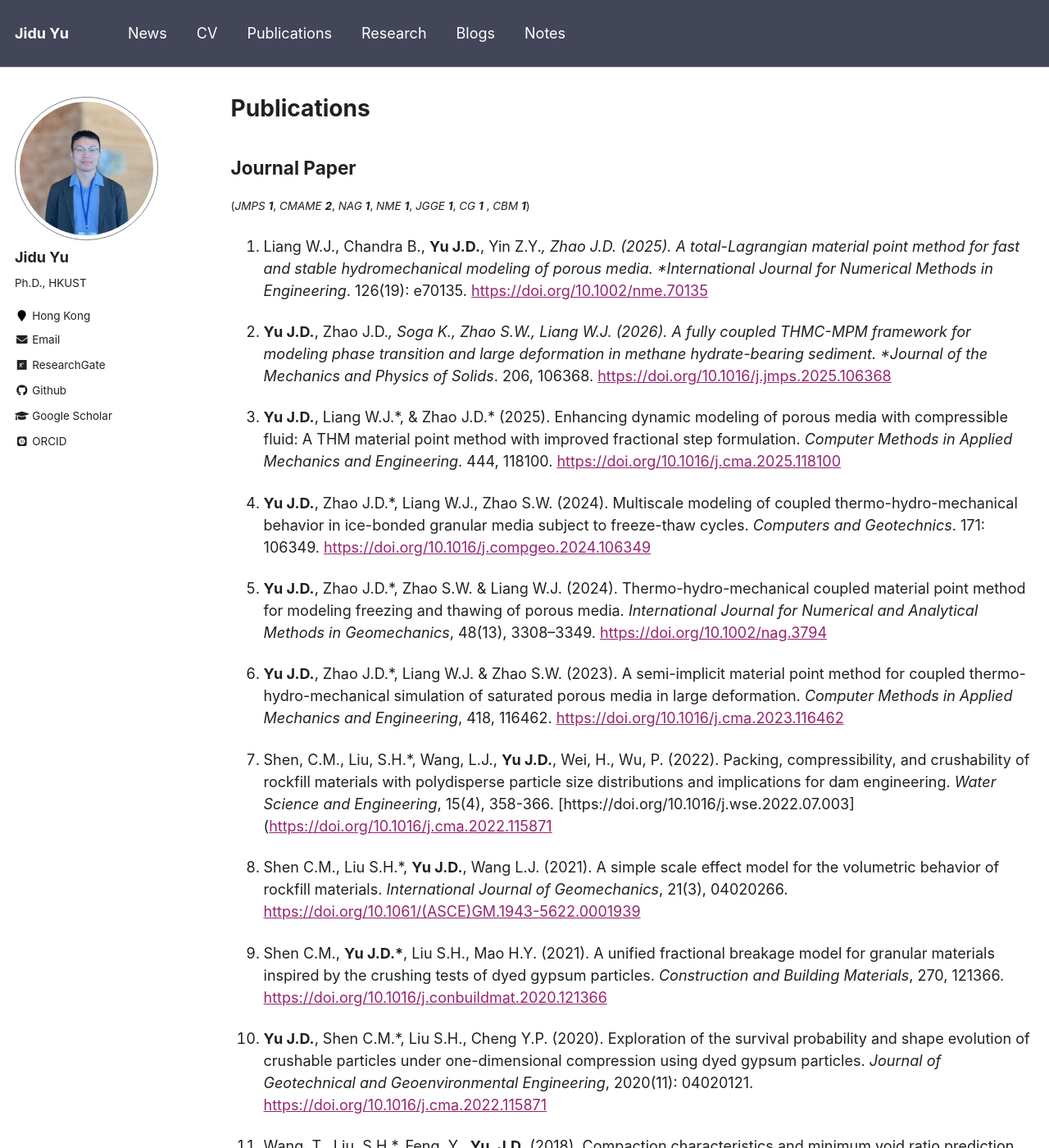
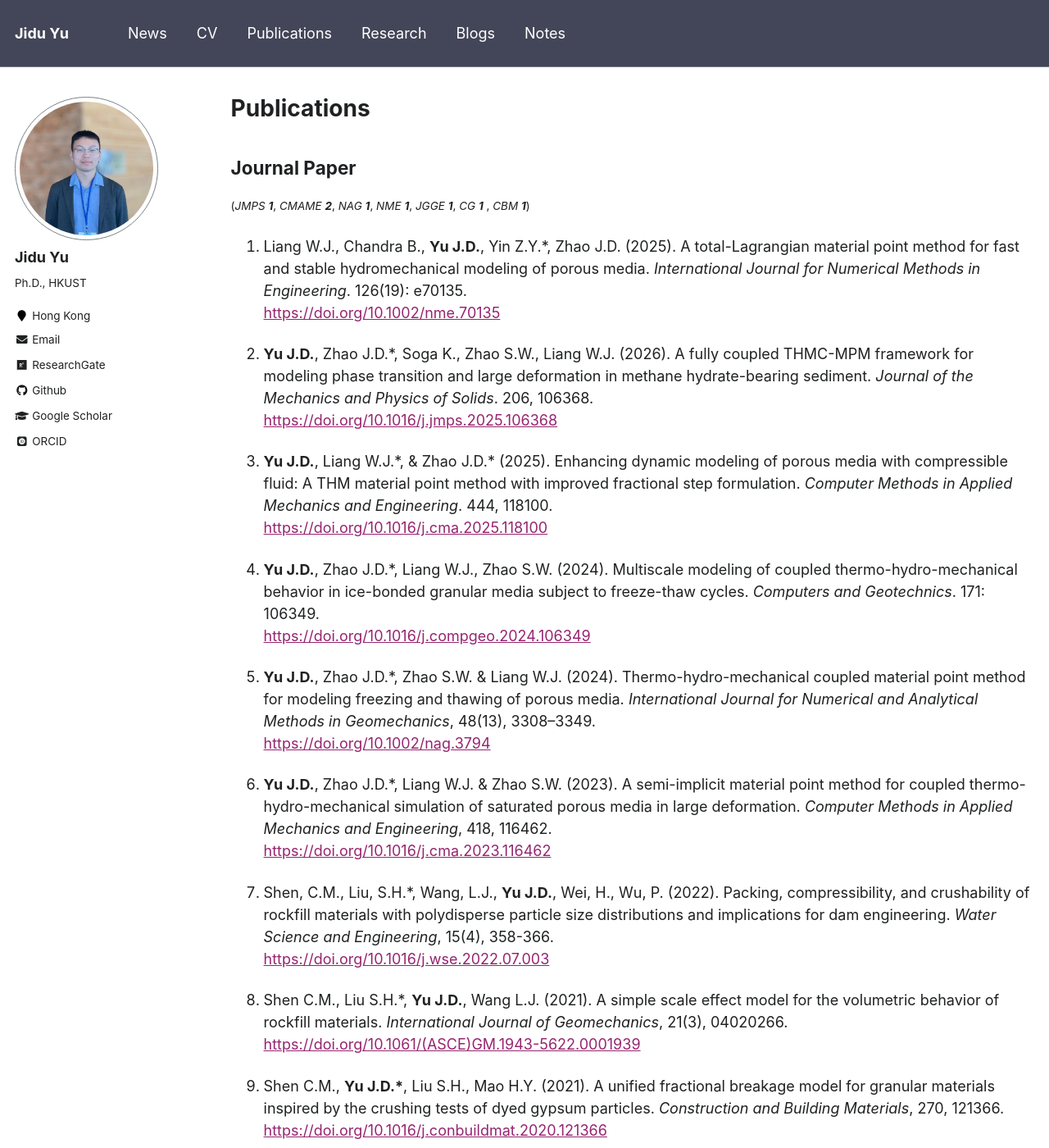
Before and after one commit to yujidu/yujidu.github.io, a Jekyll site: the page built from _pages/publications.md, in a window 1280 px wide and 1400 px high. Shown: the whole window at 82% size. Built offline with Jekyll 4.4.1, drawn with Linux system fonts in a browser that asks for light colours; some web fonts are replaced.

Commit message:
Update publications.md

```diff
--- a/_pages/publications.md
+++ b/_pages/publications.md
@@ -14,42 +14,42 @@
  *CG* ***1*** ,
  *CBM* ***1***)</small>
 
-11. Liang W.J., Chandra B., **Yu J.D.**, Yin Z.Y.*, Zhao J.D. (2025). A total-Lagrangian material point method for fast and stable hydromechanical modeling of porous media. *International Journal for Numerical Methods in Engineering*. 126(19): e70135.
-[https://doi.org/10.1002/nme.70135](https://doi.org/10.1002/nme.70135)
+11. Liang W.J., Chandra B., **Yu J.D.**, Yin Z.Y.\*, Zhao J.D. (2025). A total-Lagrangian material point method for fast and stable hydromechanical modeling of porous media. *International Journal for Numerical Methods in Engineering*. 126(19): e70135.
+<br /><https://doi.org/10.1002/nme.70135>
 
-10.  **Yu J.D.**, Zhao J.D.*, Soga K., Zhao S.W., Liang W.J. (2026). A fully coupled THMC-MPM framework for modeling phase transition and large deformation in methane hydrate-bearing sediment. *Journal of the Mechanics and Physics of Solids*. 206, 106368.
-[https://doi.org/10.1016/j.jmps.2025.106368](https://doi.org/10.1016/j.jmps.2025.106368)
+10.  **Yu J.D.**, Zhao J.D.\*, Soga K., Zhao S.W., Liang W.J. (2026). A fully coupled THMC-MPM framework for modeling phase transition and large deformation in methane hydrate-bearing sediment. *Journal of the Mechanics and Physics of Solids*. 206, 106368.
+<br /><https://doi.org/10.1016/j.jmps.2025.106368>
 
 9.  **Yu J.D.**, Liang W.J.\*, & Zhao J.D.* (2025). Enhancing dynamic modeling of porous media with compressible fluid: A THM material point method with improved fractional step formulation. *Computer Methods in Applied Mechanics and Engineering*. 444, 118100.
-[https://doi.org/10.1016/j.cma.2025.118100](https://doi.org/10.1016/j.cma.2025.118100)
+<br /><https://doi.org/10.1016/j.cma.2025.118100>
 
 8.  **Yu J.D.**, Zhao J.D.\*, Liang W.J., Zhao S.W. (2024). Multiscale modeling of coupled thermo-hydro-mechanical behavior in ice-bonded granular media subject to freeze-thaw cycles. *Computers and Geotechnics*. 171: 106349.
- [https://doi.org/10.1016/j.compgeo.2024.106349](https://doi.org/10.1016/j.compgeo.2024.106349)
+<br /><https://doi.org/10.1016/j.compgeo.2024.106349>
 
-7.  **Yu J.D.**, Zhao J.D.\*,  Zhao S.W. & Liang W.J. (2024). Thermo-hydro-mechanical coupled material point method for modeling freezing and thawing of porous media.
+7.  **Yu J.D.**, Zhao J.D.\*, Zhao S.W. & Liang W.J. (2024). Thermo-hydro-mechanical coupled material point method for modeling freezing and thawing of porous media.
 *International Journal for Numerical and Analytical Methods in Geomechanics*,
 48(13), 3308–3349.
-[https://doi.org/10.1002/nag.3794](https://doi.org/10.1002/nag.3794)
+<br /><https://doi.org/10.1002/nag.3794>
 
 6.  **Yu J.D.**, Zhao J.D.\*, Liang W.J. & Zhao S.W. (2023). A semi-implicit material point method for coupled thermo-hydro-mechanical simulation of saturated porous media in large deformation.
 *Computer Methods in Applied Mechanics and Engineering*,
 418, 116462.
-[https://doi.org/10.1016/j.cma.2023.116462](https://doi.org/10.1016/j.cma.2023.116462)
+<br /><https://doi.org/10.1016/j.cma.2023.116462>
 
 5.   Shen, C.M., Liu, S.H.\*, Wang, L.J., **Yu J.D.**, Wei, H., Wu, P. (2022). Packing, compressibility, and crushability of rockfill materials with polydisperse particle size distributions and implications for dam engineering. *Water Science and Engineering*, 15(4), 358-366.
-[https://doi.org/10.1016/j.wse.2022.07.003]([https://doi.org/10.1016/j.cma.2022.115871](https://doi.org/10.1016/j.wse.2022.07.003)
+<br /><https://doi.org/10.1016/j.wse.2022.07.003>
 
 4.   Shen C.M., Liu S.H.\*, **Yu J.D.**, Wang L.J. (2021). A simple scale effect model for the volumetric behavior of rockfill materials. *International Journal of Geomechanics*, 21(3), 04020266.
-[https://doi.org/10.1061/(ASCE)GM.1943-5622.0001939](https://doi.org/10.1061/(ASCE)GM.1943-5622.0001939)
+<br /><https://doi.org/10.1061/(ASCE)GM.1943-5622.0001939>
 
 3.   Shen C.M., **Yu J.D.\***, Liu S.H., Mao H.Y. (2021). A unified fractional breakage model for granular materials inspired by the crushing tests of dyed gypsum particles. *Construction and Building Materials*, 270, 121366.
-[https://doi.org/10.1016/j.conbuildmat.2020.121366](https://doi.org/10.1016/j.conbuildmat.2020.121366)
+<br /><https://doi.org/10.1016/j.conbuildmat.2020.121366>
 
 2.   **Yu J.D.**, Shen C.M.\*, Liu S.H., Cheng Y.P. (2020). Exploration of the survival probability and shape evolution of crushable particles under one-dimensional compression using dyed gypsum particles. *Journal of Geotechnical and Geoenvironmental Engineering*, 2020(11): 04020121.
-[https://doi.org/10.1016/j.cma.2022.115871](https://doi.org/10.1016/j.cma.2022.115871)
+<br /><https://doi.org/10.1016/j.cma.2022.115871>
 
 1.   Wang, T., Liu, S.H.\*, Feng, Y., **Yu, J.D.** (2018). Compaction characteristics and minimum void ratio prediction model for gap-graded soil-rock mixture. *Applied Sciences*, 8(12), 2584.
-[https://doi.org/10.3390/app8122584](https://doi.org/10.3390/app8122584)
+<br /><https://doi.org/10.3390/app8122584>
 
 ## Chinese Journal Paper
 
```
